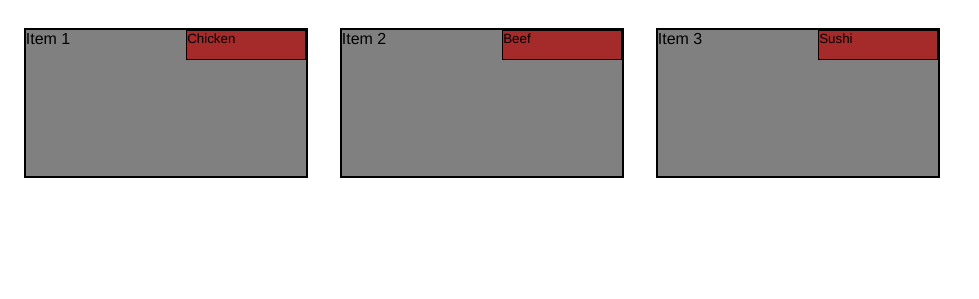
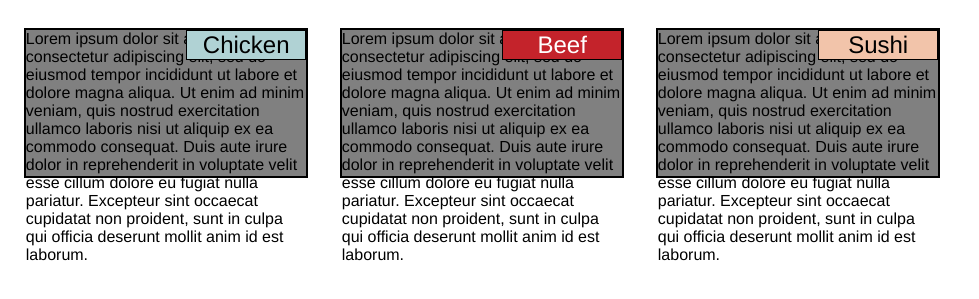
Before and after one commit to fahmy12/cousera-module2-solution, a plain HTML site: page index.html in a window 1280 px wide. Shown: the part 61-360 px from the top of the page, without its empty margins (0-979 px from the left). Drawn offline with Linux system fonts and the light colour scheme.

Commit message:
Lorem text

```diff
--- a/css.css
+++ b/css.css
@@ -28,11 +28,31 @@ small {
   margin-bottom: 15px;
 }
 #t1 {
-  background-color: #A52A2A;
+  background-color: #b0d2d4;
+  font-size: 150%;
   position: absolute;
   top: 0;
   right: 0;
+  text-align: center;
 
+}
+#t2 {
+  background-color: #c4232b;
+  color: #FFFFFF;
+  font-size: 150%;
+  position: absolute;
+  top: 0;
+  right: 0;
+  text-align: center;
+
+}
+#t3 {
+  background-color: #f2c4aa;
+  font-size: 150%;
+  position: absolute;
+  top: 0;
+  right: 0;
+  text-align: center;
 }
 
 
--- a/index.html
+++ b/index.html
@@ -12,19 +12,19 @@
   <div class="col-lg-3 col-md-6">
   	<p>
   		<small id="t1"> Chicken </small>
-  		 Item 1
+  		 Lorem ipsum dolor sit amet, consectetur adipiscing elit, sed do eiusmod tempor incididunt ut labore et dolore magna aliqua. Ut enim ad minim veniam, quis nostrud exercitation ullamco laboris nisi ut aliquip ex ea commodo consequat. Duis aute irure dolor in reprehenderit in voluptate velit esse cillum dolore eu fugiat nulla pariatur. Excepteur sint occaecat cupidatat non proident, sunt in culpa qui officia deserunt mollit anim id est laborum.
   	</p>
   </div>
   <div class="col-lg-3 col-md-6">
     <p>
-  		<small id="t1"> Beef </small>
-  		 Item 2
+  		<small id="t2"> Beef </small>
+  		 Lorem ipsum dolor sit amet, consectetur adipiscing elit, sed do eiusmod tempor incididunt ut labore et dolore magna aliqua. Ut enim ad minim veniam, quis nostrud exercitation ullamco laboris nisi ut aliquip ex ea commodo consequat. Duis aute irure dolor in reprehenderit in voluptate velit esse cillum dolore eu fugiat nulla pariatur. Excepteur sint occaecat cupidatat non proident, sunt in culpa qui officia deserunt mollit anim id est laborum.
   	</p>
   </div>
   <div class="col-lg-3 col-md-6 col-md-12">
   	<p>
-  		<small id="t1"> Sushi </small>
-  		 Item 3
+  		<small id="t3"> Sushi </small>
+  		 Lorem ipsum dolor sit amet, consectetur adipiscing elit, sed do eiusmod tempor incididunt ut labore et dolore magna aliqua. Ut enim ad minim veniam, quis nostrud exercitation ullamco laboris nisi ut aliquip ex ea commodo consequat. Duis aute irure dolor in reprehenderit in voluptate velit esse cillum dolore eu fugiat nulla pariatur. Excepteur sint occaecat cupidatat non proident, sunt in culpa qui officia deserunt mollit anim id est laborum.
   	</p>
   </div>
 
```
